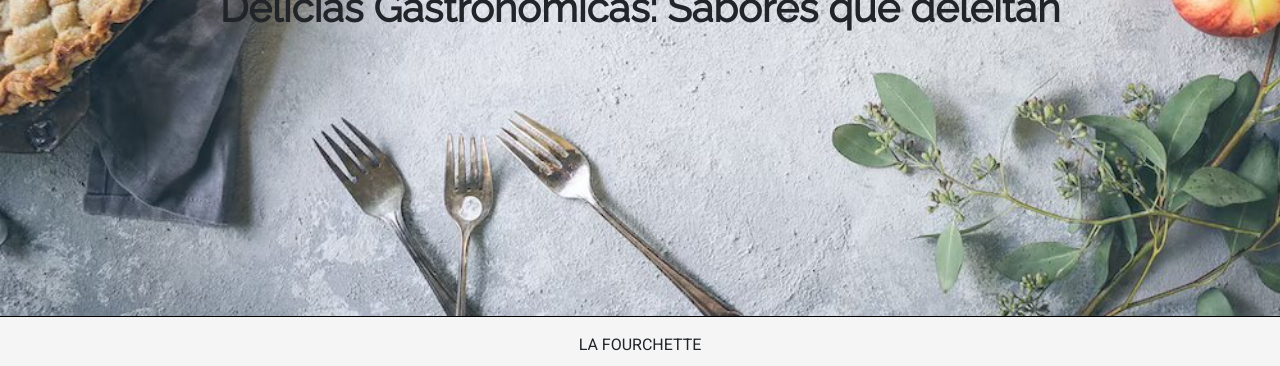
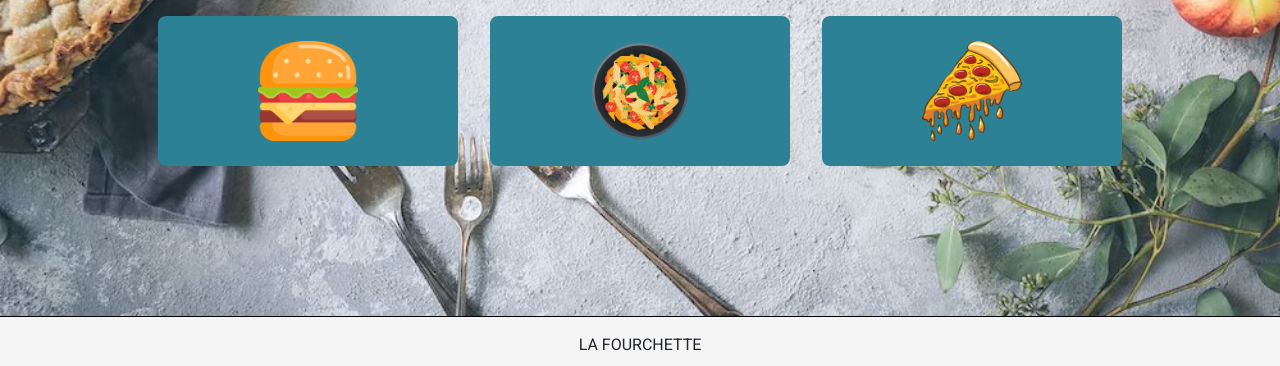
Before and after one commit to agusflores/desarrollo-web-coderhouse, a website: page proyecto-final/index.html in a window 1280 px wide. Shown: the part 757-1123 px from the top of the page. Drawn offline with nearby package versions, Linux system fonts and the light colour scheme.

Commit message:
se agrego funcionalidad al home

```diff
--- a/proyecto-final/index.html
+++ b/proyecto-final/index.html
@@ -123,7 +123,43 @@
           <div class="home-page-logo">
             <img src="img/logo/logo.png" alt="logo" />
           </div>
-          <h1 class="home-title">Delicias Gastronómicas: Sabores que deleitan</h1>
+          <h1 class="home-title">
+            Delicias Gastronómicas: Sabores que deleitan
+          </h1>
+          <div class="home-page-container-cards">
+            <div>
+              <h2 class="home-subtitle">Nuestras especialidades</h2>
+            </div>
+            <div class="cards-especialidades">
+              <div class="card-especialidad">
+                <a href="pages/menu.html#carnes">
+                  <img
+                    class="card-especialidad-img"
+                    src="/proyecto-final/img/especialidades/carnes.png"
+                    alt=""
+                  />
+                </a>
+              </div>
+              <div class="card-especialidad" href="pages/menu.html#pastas">
+                <a href="pages/menu.html#pastas">
+                  <img href=""
+                    class="card-especialidad-img"
+                    src="/proyecto-final/img/especialidades/pastas.png"
+                    alt=""
+                  />
+                </a>
+              </div>
+              <div class="card-especialidad" href="pages/menu.html#pastas">
+                <a href="pages/menu.html#pizzas">
+                  <img href=""
+                    class="card-especialidad-img"
+                    src="/proyecto-final/img/especialidades/pizza.png"
+                    alt=""
+                  />
+                </a>
+              </div>
+            </div>
+          </div>
         </div>
       </div>
     </main>
--- a/proyecto-final/scss/styles.scss
+++ b/proyecto-final/scss/styles.scss
@@ -61,7 +61,7 @@ li .dropdown-item {
   font-weight: bold;
   @extend %text-align-data;
   position: relative;
-  bottom: 4rem;
+  bottom: 3rem;
 }
 
 .home-page-container {
@@ -72,6 +72,42 @@ li .dropdown-item {
 
 .home-page-logo img {
   width: 100%;
+}
+
+.home-subtitle {
+  font-family: $font-title-brand;
+  font-weight: bold;
+  @extend %text-align-data;
+}
+
+.cards-especialidades {
+  display: flex;
+  gap: 2rem;
+  margin-top: 1rem;
+}
+
+.card-especialidad {
+  margin-top: 1rem;
+  transition: transform 0.3s ease;
+  @include border-radious-container;
+  background-color: $color-cards;
+  @include width-height(300px, 150px);
+  @include flex;
+
+  img {
+    @include width-height(100px, 100px);
+  }
+}
+
+.cards-especialidades :hover {
+  cursor: pointer;
+  transform: translate(0, -5px);
+  box-shadow: 0 5px 10px rgba(0, 0, 0, 0.2);
+}
+
+.card-especialidad :hover {
+  transform: none;
+  box-shadow:none;
 }
 
 .footer-home {
@@ -100,7 +136,7 @@ li .dropdown-item {
   gap: 1rem;
 
   a {
-    @extend %text-decoration-data
+    @extend %text-decoration-data;
   }
 }
 
--- a/proyecto-final/scss/utilidades/_variables.scss
+++ b/proyecto-final/scss/utilidades/_variables.scss
@@ -3,6 +3,8 @@ $color-white: whitesmoke;
 $color-icons-hover: rgb(93, 86, 86);
 $color-about-text: brown;
 $color-booking-page: rgb(93, 130, 204);
+$color-cards: rgb(44, 129, 148);
+
 
 $font-default: "Roboto", sans-serif;
 $font-title-brand: "Raleway", sans-serif;
```
Also changed, not shown: proyecto-final/css/styles.css, proyecto-final/img/especialidades/carnes.png (added), proyecto-final/img/especialidades/pastas.png (added), proyecto-final/img/especialidades/pizza.png (added).
